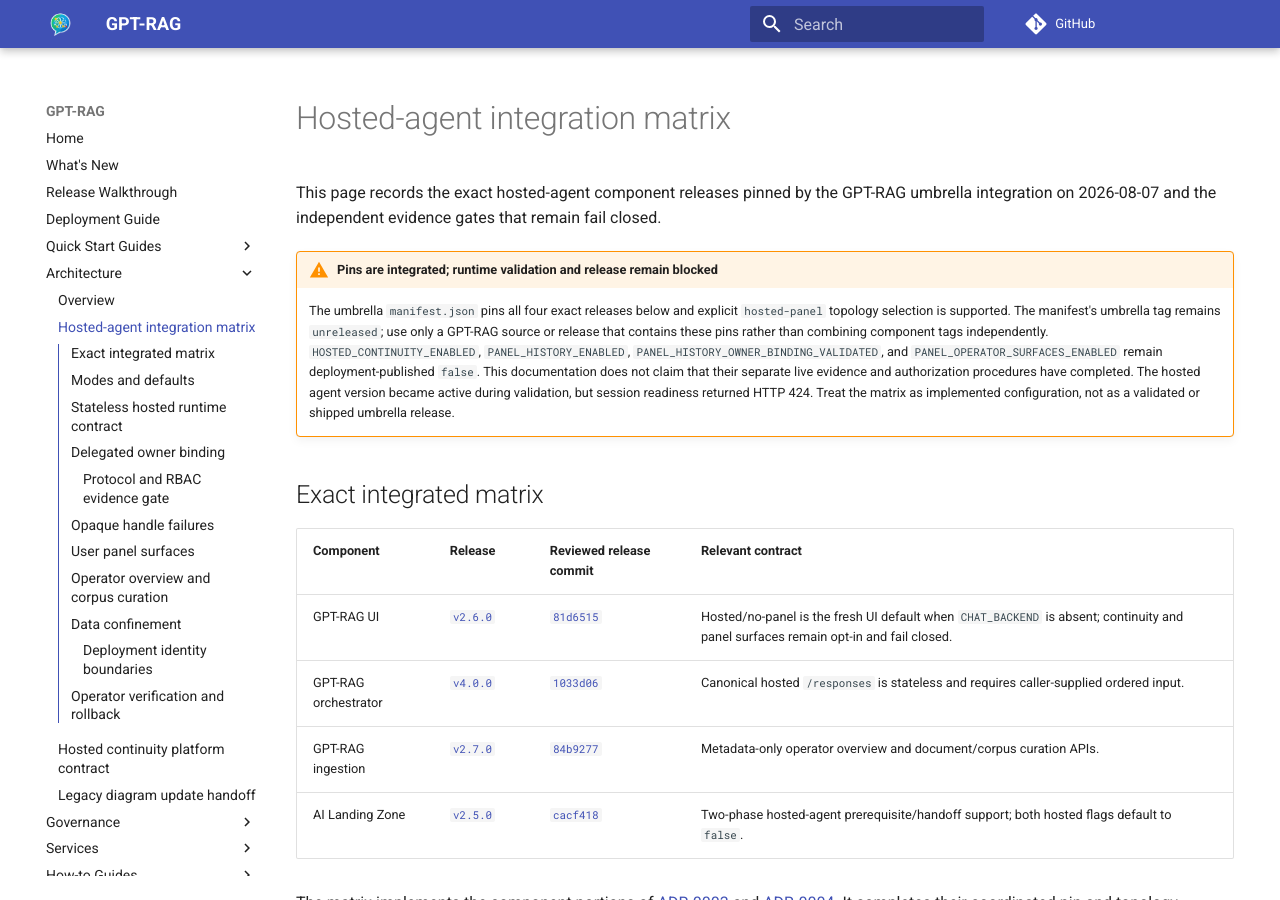
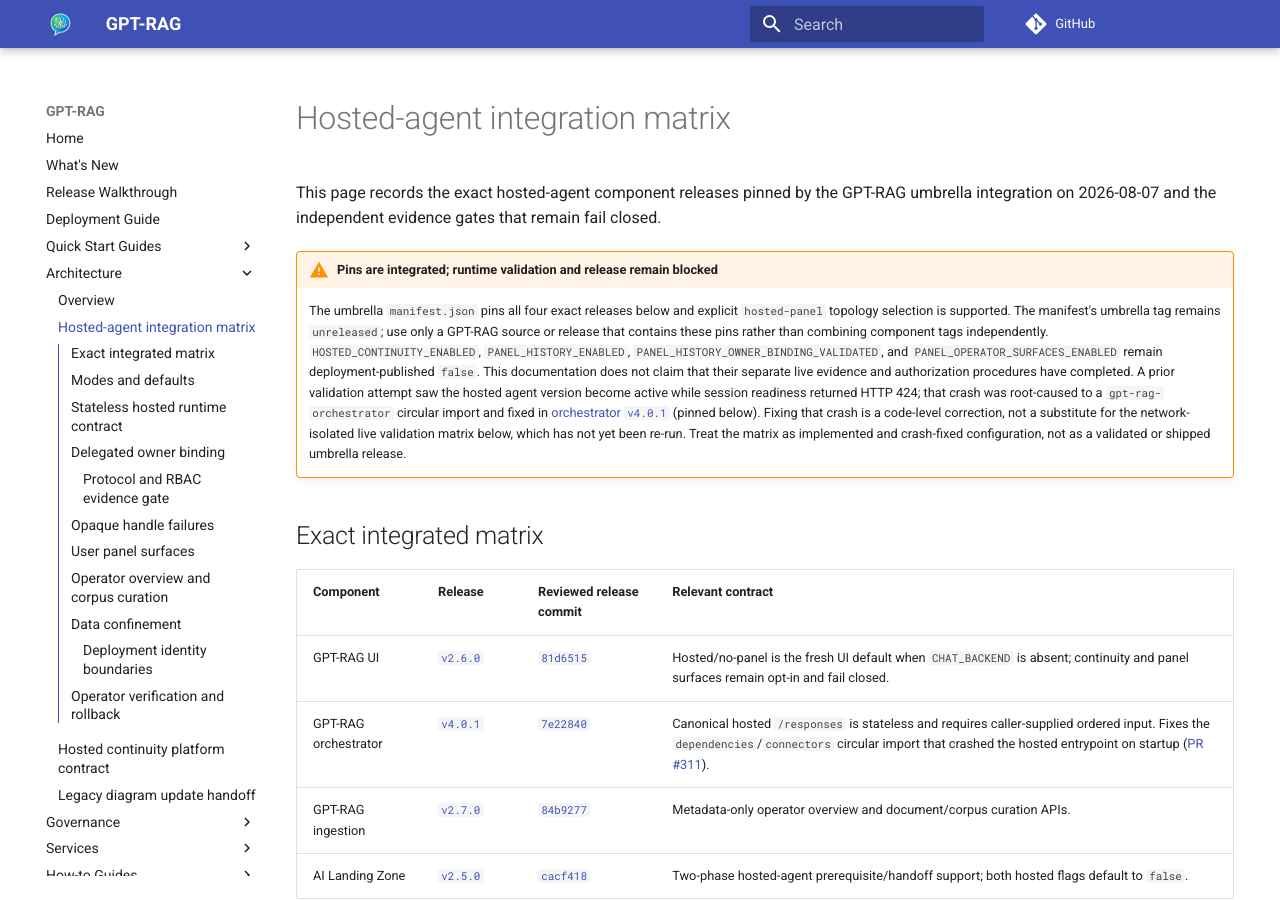
Before and after one commit to Azure/GPT-RAG, an MkDocs documentation site: the page built from docs/hosted_agent_release_matrix.md, in a window 1280 px wide and 900 px high. Built offline with MkDocs 1.6.1 and Material for MkDocs 9.7.7, drawn with Linux system fonts in a browser that asks for light colours; comment, search, counter and statistics services are not loaded; some of the changed text lies outside the part shown.

Commit message:
docs: record HTTP 424 readiness root cause and fix; validation still pending
Update the hosted-agent release matrix and continuity contract pages:
- Root cause of the session-readiness HTTP 424 blocker found and fixed:
  a dependencies<->connectors circular import crashed the hosted
  entrypoint's Python process before uvicorn could bind a port or serve
  GET /readiness. Fixed in gpt-rag-orchestrator PR #311, released as
  v4.0.1.
- Bump the orchestrator pin shown in these pages from v4.0.0 to v4.0.1.
- Preserve every existing fail-closed warning: fixing this crash is a
  code-level correction, not a substitute for the network-isolated live
  validation matrix, which has not been re-run. The integration is not
  described as validated or shipped.

Validation: python -m mkdocs build --strict --clean (clean).

Co-authored-by: Copilot App <223556219+Copilot@users.noreply.github.com>

```diff
--- a/docs/hosted_agent_release_matrix.md
+++ b/docs/hosted_agent_release_matrix.md
@@ -13,9 +13,15 @@ that remain fail closed.
     `PANEL_HISTORY_OWNER_BINDING_VALIDATED`, and
     `PANEL_OPERATOR_SURFACES_ENABLED` remain deployment-published `false`.
     This documentation does not claim that their separate live evidence and
-    authorization procedures have completed. The hosted agent version became
-    active during validation, but session readiness returned HTTP 424. Treat the
-    matrix as implemented configuration, not as a validated or shipped umbrella
+    authorization procedures have completed. A prior validation attempt saw
+    the hosted agent version become active while session readiness returned
+    HTTP 424; that crash was root-caused to a `gpt-rag-orchestrator` circular
+    import and fixed in
+    [orchestrator `v4.0.1`](https://github.com/Azure/gpt-rag-orchestrator/releases/tag/v4.0.1)
+    (pinned below). Fixing that crash is a code-level correction, not a
+    substitute for the network-isolated live validation matrix below, which
+    has not yet been re-run. Treat the matrix as implemented and
+    crash-fixed configuration, not as a validated or shipped umbrella
     release.
 
 ## Exact integrated matrix
@@ -23,7 +29,7 @@ that remain fail closed.
 | Component | Release | Reviewed release commit | Relevant contract |
 | --- | --- | --- | --- |
 | GPT-RAG UI | [`v2.6.0`](https://github.com/Azure/gpt-rag-ui/releases/tag/v2.6.0) | [`81d6515`](https://github.com/Azure/gpt-rag-ui/commit/81d6515d8fc365402e958e861b671af037a4cc75) | Hosted/no-panel is the fresh UI default when `CHAT_BACKEND` is absent; continuity and panel surfaces remain opt-in and fail closed. |
-| GPT-RAG orchestrator | [`v4.0.0`](https://github.com/Azure/gpt-rag-orchestrator/releases/tag/v4.0.0) | [`1033d06`](https://github.com/Azure/gpt-rag-orchestrator/commit/1033d0690736f9787e5f227559dc4071d2043b79) | Canonical hosted `/responses` is stateless and requires caller-supplied ordered input. |
+| GPT-RAG orchestrator | [`v4.0.1`](https://github.com/Azure/gpt-rag-orchestrator/releases/tag/v4.0.1) | [`7e22840`](https://github.com/Azure/gpt-rag-orchestrator/commit/7e22840ba0e96a5ce237cf2657795768f88e3955) | Canonical hosted `/responses` is stateless and requires caller-supplied ordered input. Fixes the `dependencies`/`connectors` circular import that crashed the hosted entrypoint on startup ([PR #311](https://github.com/Azure/gpt-rag-orchestrator/pull/311)). |
 | GPT-RAG ingestion | [`v2.7.0`](https://github.com/Azure/gpt-rag-ingestion/releases/tag/v2.7.0) | [`84b9277`](https://github.com/Azure/gpt-rag-ingestion/commit/84b927769ef0839110f2d68e3ca471e2260567cf) | Metadata-only operator overview and document/corpus curation APIs. |
 | AI Landing Zone | [`v2.5.0`](https://github.com/Azure/bicep-ptn-aiml-landing-zone/releases/tag/v2.5.0) | [`cacf418`](https://github.com/Azure/bicep-ptn-aiml-landing-zone/commit/cacf418216ce7381d06263e0dd704a86b8a6f225) | Two-phase hosted-agent prerequisite/handoff support; both hosted flags default to `false`. |
 
@@ -57,7 +63,7 @@ remove them and then assume the UI fallback values are equivalent.
 
 ## Stateless hosted runtime contract
 
-Orchestrator `v4.0.0` performs no managed-Conversations create, read, append, or
+Orchestrator `v4.0.1` performs no managed-Conversations create, read, append, or
 delete operation in the hosted container. The caller supplies the complete,
 bounded, oldest-to-newest history on every request.
 
@@ -298,10 +304,20 @@ Before those independent live surfaces can be enabled, validation must:
 8. separately validate panel user auth and the ingestion browser operator-token
    path before enabling panel flags.
 
-The latest runtime attempt does not satisfy item 1: the agent version reached
-active state, but session readiness returned HTTP 424. Preserve the fail-closed
-flags and do not describe this integration as runtime-validated or shipped until
-readiness and the remaining evidence steps succeed.
+The prior runtime attempt did not satisfy item 1: the agent version reached
+active state, but session readiness returned HTTP 424. That specific crash
+was root-caused to a `dependencies`/`connectors` circular import in the
+hosted entrypoint (`src/api/hosted_entrypoint.py` imports `dependencies`
+before anything else in the process has "warmed up" `connectors`, unlike
+the classic entrypoint) and fixed in
+[orchestrator `v4.0.1`](https://github.com/Azure/gpt-rag-orchestrator/releases/tag/v4.0.1)
+([PR #311](https://github.com/Azure/gpt-rag-orchestrator/pull/311)), pinned
+above. Fixing the crash is necessary but not sufficient: item 1 and the
+remaining evidence steps must still be re-run against a live,
+network-isolated deployment before this integration can be described as
+validated. Preserve the fail-closed flags and do not describe this
+integration as runtime-validated or shipped until readiness and the
+remaining evidence steps succeed.
 
 The configuration contract uses:
 
```
Also changed, not shown: docs/hosted_continuity_platform_contract.md (+1 -1 lines).
